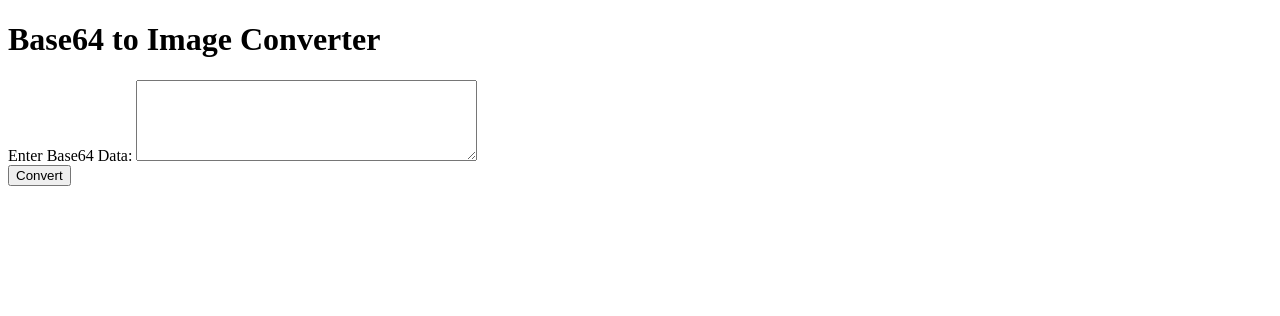
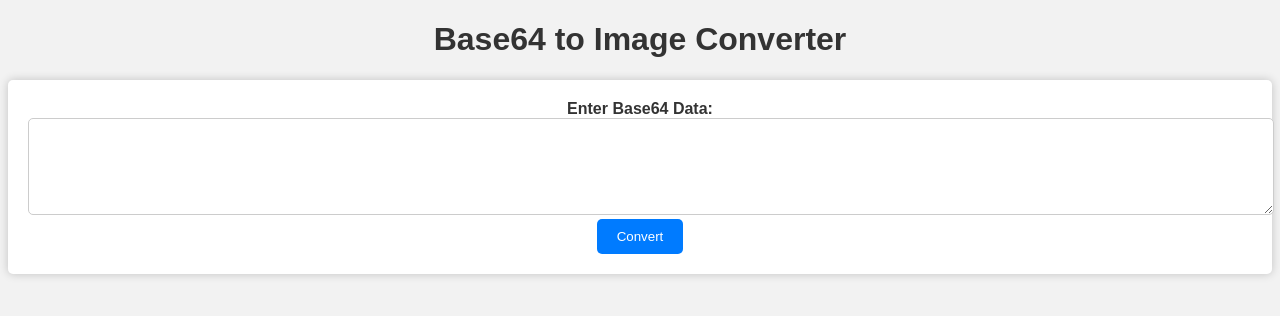
Before and after one commit to Kraken005/SIH-backend, a website: page convert.html in a window 1280 px wide. Drawn offline with Linux system fonts and the light colour scheme.

Commit message:
updated Base64_to_Image Transform html code

```diff
--- a/convert.html
+++ b/convert.html
@@ -1,4 +1,4 @@
-<!DOCTYPE html>
+<!-- <!DOCTYPE html>
 <html lang="en">
 <head>
     <meta charset="UTF-8">
@@ -15,4 +15,67 @@
         <input type="submit" value="Convert">
     </form>
 </body>
+</html> -->
+
+<!DOCTYPE html>
+<html lang="en">
+<head>
+    <meta charset="UTF-8">
+    <meta name="viewport" content="width=device-width, initial-scale=1.0">
+    <title>Base64 to Image Converter</title>
+    <style>
+        /* Add your CSS styles here */
+        body {
+            font-family: Arial, sans-serif;
+            background-color: #f2f2f2;
+            text-align: center;
+        }
+
+        h1 {
+            color: #333;
+        }
+
+        form {
+            background-color: #fff;
+            padding: 20px;
+            border-radius: 5px;
+            box-shadow: 0 0 10px rgba(0, 0, 0, 0.2);
+        }
+
+        label {
+            font-weight: bold;
+            color: #333;
+        }
+
+        textarea {
+            width: 100%;
+            padding: 10px;
+            border: 1px solid #ccc;
+            border-radius: 5px;
+        }
+
+        input[type="submit"] {
+            background-color: #007bff;
+            color: #fff;
+            padding: 10px 20px;
+            border: none;
+            border-radius: 5px;
+            cursor: pointer;
+        }
+
+        input[type="submit"]:hover {
+            background-color: #0056b3;
+        }
+    </style>
+</head>
+<body>
+    <h1>Base64 to Image Converter</h1>
+
+    <form action="/transform" method="POST" enctype="multipart/form-data">
+        <label for="base64Data">Enter Base64 Data:</label>
+        <textarea name="base64Data" id="base64Data" rows="5" cols="40" required></textarea>
+        <br>
+        <input type="submit" value="Convert">
+    </form>
+</body>
 </html>
```
Also changed, not shown: output.png.
